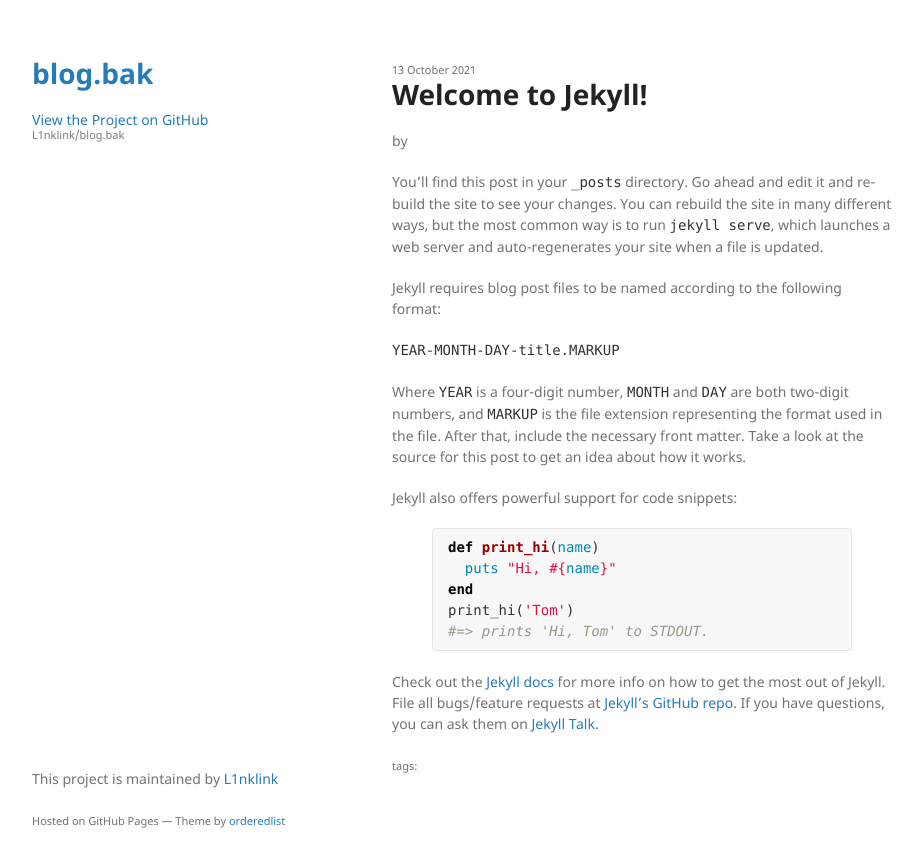
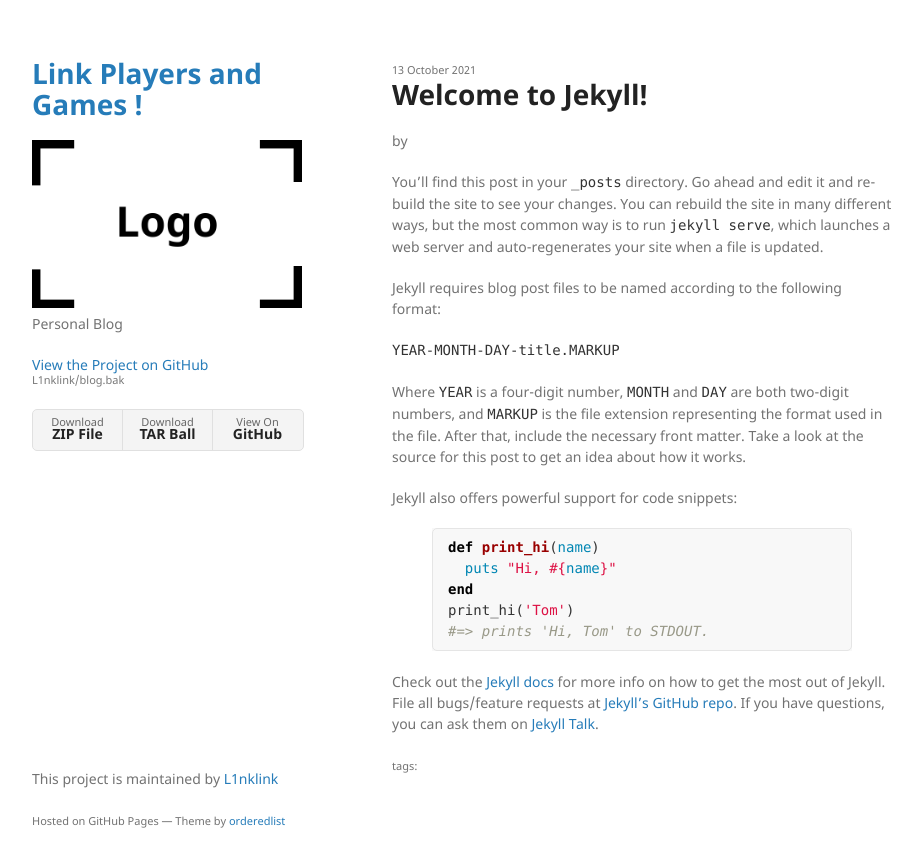
Before and after one commit to L1nklink/blog.bak, a Jekyll site: the page built from docs/_posts/2021-10-13-welcome-to-jekyll.markdown, in a window 1280 px wide. Shown: the top 867 px of the page, without its empty margins (178-1100 px from the left). Built offline with Jekyll 4.4.1, drawn with Linux system fonts in a browser that asks for light colours; the repository's description, which GitHub fills in, is left out.

Commit message:
Update _config.yml

```diff
--- a/docs/_config.yml
+++ b/docs/_config.yml
@@ -1,4 +1,3 @@
-<<<<<<< HEAD
 # Welcome to Jekyll!
 #
 # This config file is meant for settings that affect your whole blog, values
@@ -30,7 +29,7 @@ github_username:  jekyll
 
 # Build settings
 # theme: minimal
-remote_theme: pages-themes/minimal@v0.2.0
+# remote_theme: pages-themes/minimal@v0.2.0
 plugins:
   - jekyll-feed
   - jekyll-remote-theme # add this line to the plugins list if you already have one
@@ -58,11 +57,9 @@ baseurl: /docs
 #   - vendor/cache/
 #   - vendor/gems/
 #   - vendor/ruby/
-=======
-title: Minimal theme
+# title: Minimal theme
 logo: /assets/img/logo.png
-description: Minimal is a theme for GitHub Pages.
+# description: Minimal is a theme for GitHub Pages.
 show_downloads: true
 google_analytics:
 theme: jekyll-theme-minimal
->>>>>>> de8ecb8 (modify layouts)
```
